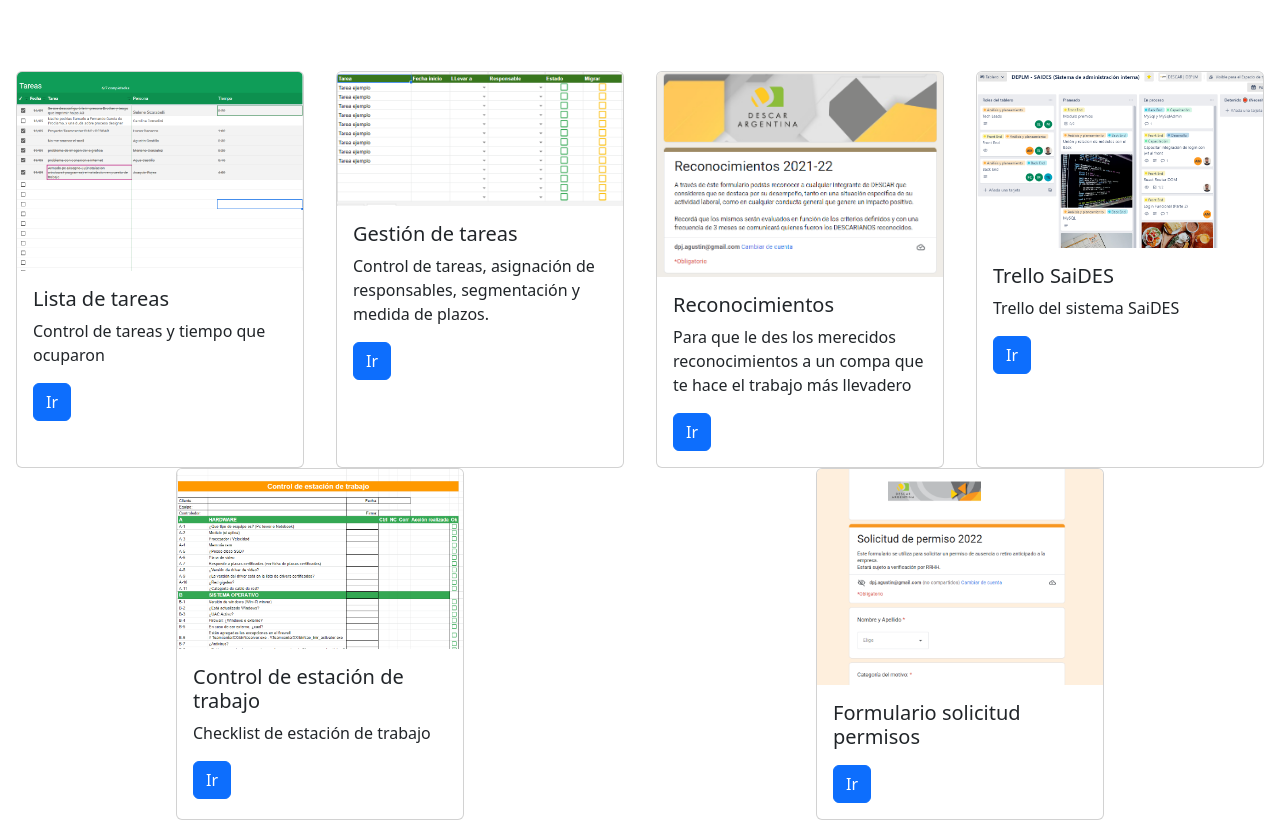
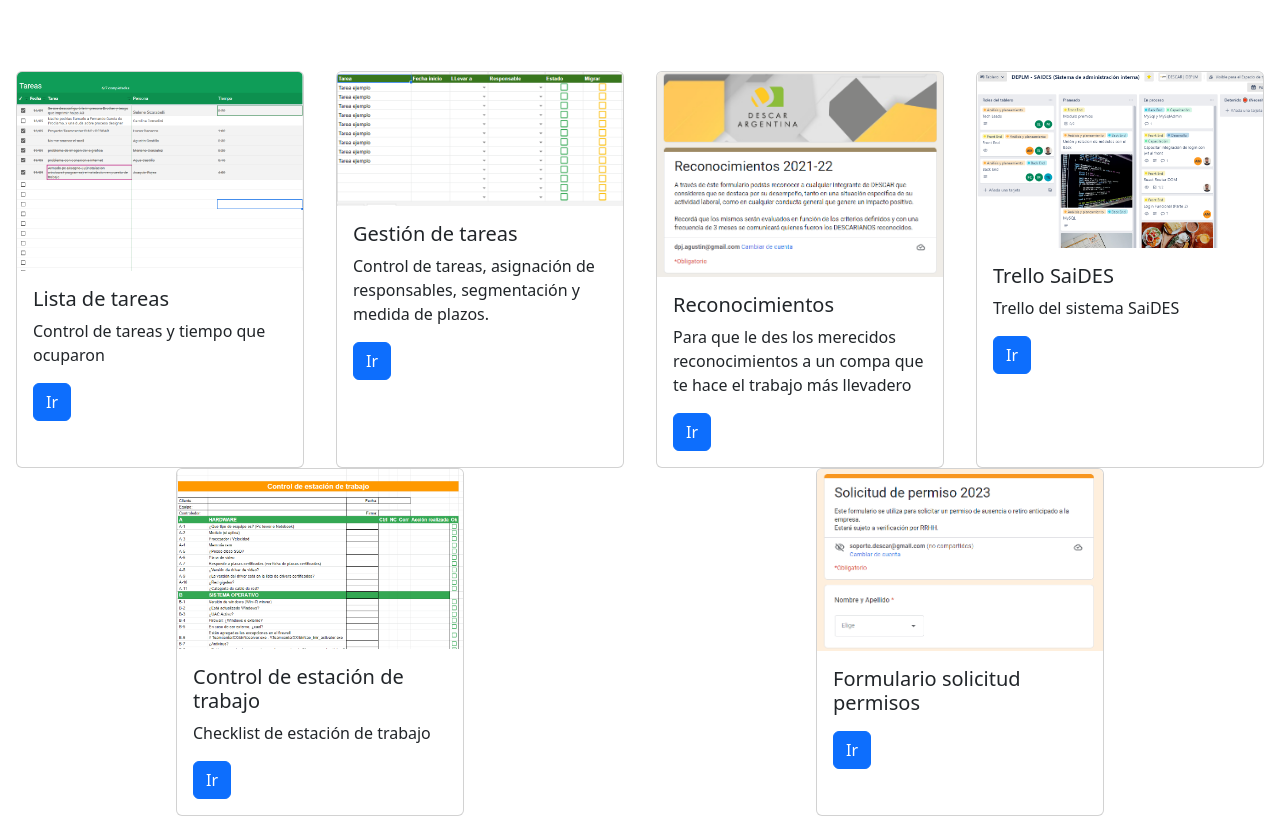
Before and after one commit to dpjagustin/deplm-repository-web, a plain HTML site: page index.html in a window 1280 px wide. Shown: the part 95-915 px from the top of the page. Drawn offline with nearby package versions, Linux system fonts and the light colour scheme.

Commit message:
Actualización imagen permisos 2023

```diff
--- a/index.html
+++ b/index.html
@@ -76,7 +76,7 @@
       </div>
 
       <div class="card" style="width: 18rem;">
-        <img src="assets/form_permisos.PNG" class="card-img-top" alt="...">
+        <img src="assets/permisos_2023.png" class="card-img-top" alt="...">
         <div class="card-body">
           <h5 class="card-title">Formulario solicitud permisos</h5>
           <p class="card-text"></p>
```
Also changed, not shown: assets/permisos_2023.png (added).
